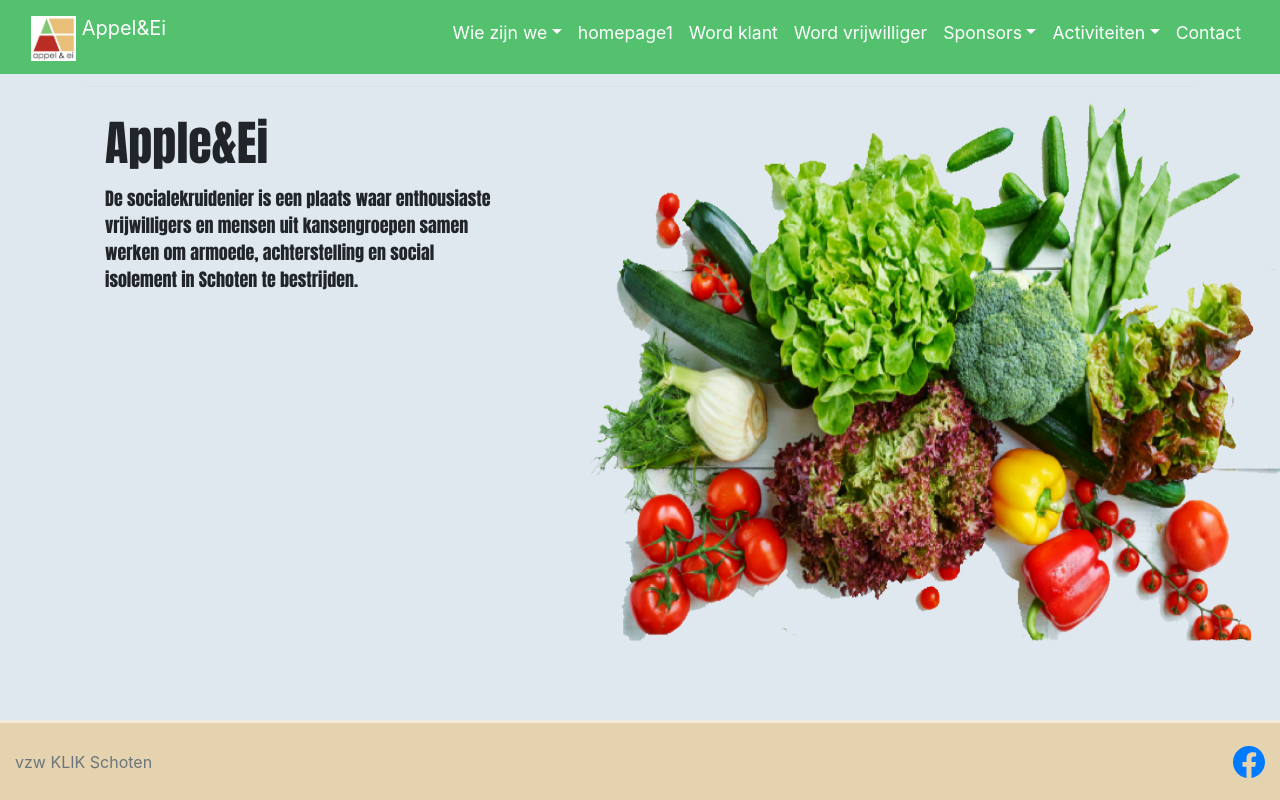
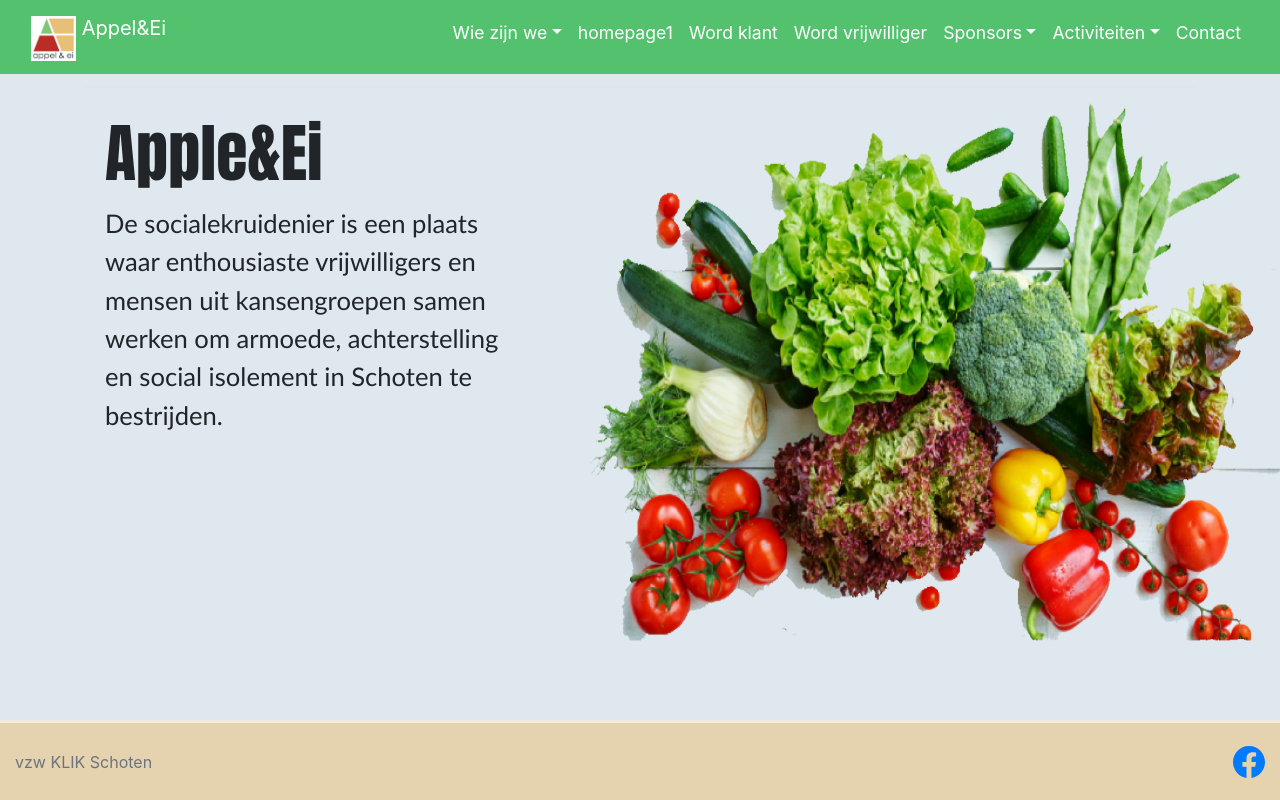
Before and after one commit to willsketch/Appel-ei-website, a Django app: page /homepage1/ in a window 1280 px wide. Run offline with Django 4.2, Linux system fonts and the light colour scheme; some libraries are stand-ins or nearby versions.

Commit message:
changed some fonts

```diff
--- a/appel_ei/templates/appel_ei/homepage1.html
+++ b/appel_ei/templates/appel_ei/homepage1.html
@@ -27,8 +27,8 @@
 <img src="{% static 'images/home3.png'%}" class="back-g">
 <div class="card border-0" style="width: 40%;background-color:rgb(222, 232, 238);">
     <div class="card-body">
-        <h5 class="card-title " style="font-size: 300%; font-family:Impact, Haettenschweiler, 'Arial Narrow Bold', sans-serif">Apple&Ei</h5>
-        <p class="card-text" style="font-size: large; font-family: Impact, Haettenschweiler, 'Arial Narrow Bold', sans-serif;">De socialekruidenier is een plaats waar enthousiaste vrijwilligers en mensen uit kansengroepen samen werken om armoede, achterstelling en social isolement in Schoten te bestrijden.</p>
+        <h5 class="card-title " style="font-size: 5vw; font-family:Impact, Haettenschweiler, 'Arial Narrow Bold', sans-serif">Apple&Ei</h5>
+        <p class="card-text" style="font-size: 2vw; font-family:'Trebuchet MS', 'Lucida Sans Unicode', 'Lucida Grande', 'Lucida Sans', Arial, sans-serif">De socialekruidenier is een plaats waar enthousiaste vrijwilligers en mensen uit kansengroepen samen werken om armoede, achterstelling en social isolement in Schoten te bestrijden.</p>
 
 </div>
 {%endblock content%}
```
